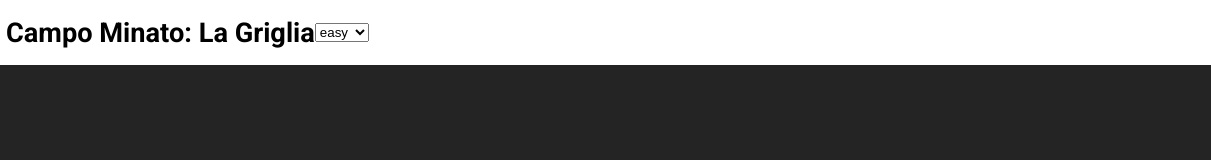
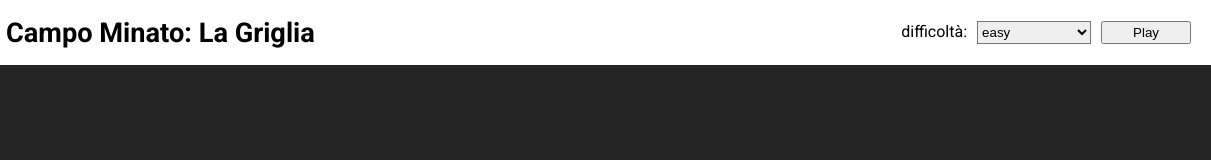
Before and after one commit to Valkyrux/js-campominato-grid, a plain HTML site: page index.html in a window 1280 px wide. Shown: the full height of the page, 69-1280 px from the left. Drawn offline with Linux system fonts and the light colour scheme.

Commit message:
nav-bar-complete

```diff
--- a/css/style.css
+++ b/css/style.css
@@ -18,8 +18,14 @@ html {
 header {
     padding: 10px 20px;
     display: flex;
+    justify-content: space-between;
     align-items: center;
     background-color: white;
+}
+
+.logo-container {
+    display: flex;
+    align-items: center;
 }
 
 header .logo {
@@ -36,3 +42,14 @@ header h1 {
         display: none;
     }
 }
+
+header select {
+    padding: 2px 60px 2px 0;
+    background-color: rgb(239, 239, 239);
+    margin-left: 10px;
+}
+
+header button {
+   padding: 2px 30px;
+   margin-left: 10px;
+}
--- a/index.html
+++ b/index.html
@@ -13,7 +13,9 @@
     <body>
         <div class="container">
             <header>
-                <img src="img/logo.png" class="logo" alt="">
+                <div class="logo-container">
+                    <img src="img/logo.png" class="logo" alt="">
+                </div>
             </header>
             <main></main>
             <footer></footer>
--- a/js/script.js
+++ b/js/script.js
@@ -3,10 +3,12 @@ const pageHeader = document.querySelector("header");
 // genero il titolo e lo metto in pagina
 const pageTitle = document.createElement("h1");
 pageTitle.append("Campo Minato: La Griglia");
-pageHeader.append(pageTitle);
+pageHeader.firstElementChild.append(pageTitle);
 // genero la parte dell'header per selezionare la difficoltà
+const difficultyForm = document.createElement("form");
+
 const difficultyLabel = document.createElement("label");
-difficultyLabel.append("difficolt&aacute;:");
+difficultyLabel.append("difficoltà:");
 difficultyLabel.for = "difficulty";
 
 const difficultySelect= document.createElement("select");
@@ -28,5 +30,12 @@ difficultyOption.value = "crazy";
 difficultySelect.appendChild(difficultyOption);
 
 const difficultyButton = document.createElement("button");
+difficultyButton.append("Play");
 
-pageHeader.appendChild(difficultySelect)
+difficultyForm.appendChild(difficultyLabel);
+difficultyForm.appendChild(difficultySelect);
+difficultyForm.appendChild(difficultyButton);
+
+pageHeader.appendChild(difficultyForm);
+
+difficultyButton.addEventListener("click")
```
